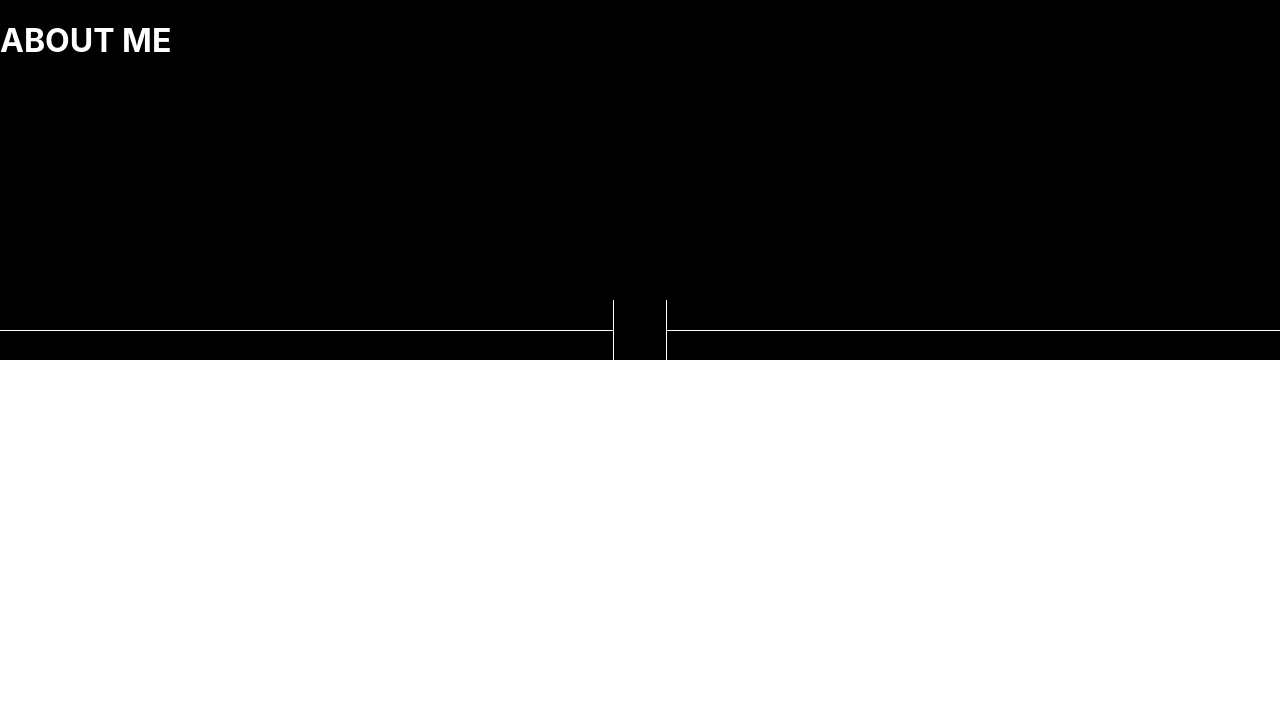
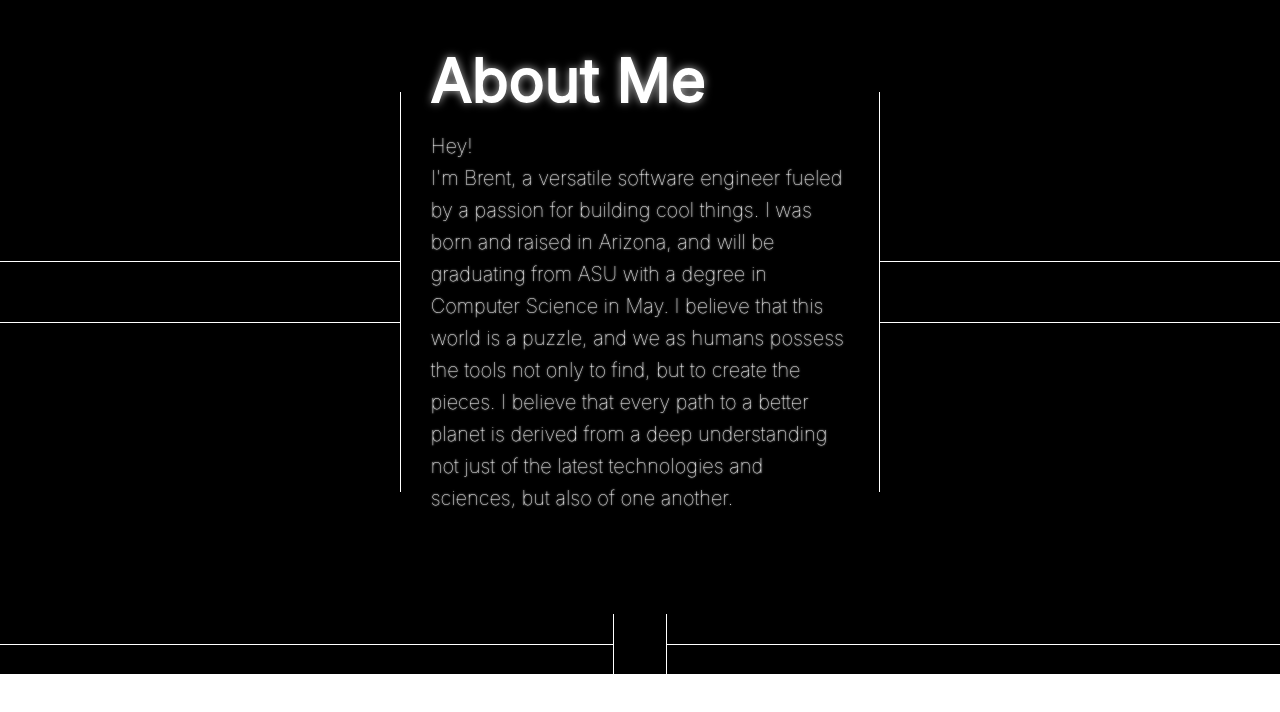
Before and after one commit to Brent152/PersonalWebsite, a Next.js app in the folder personal-website/: page /components/Sections/IntroSection in a window 1280 px wide. Shown: the top 712 px of the page. Built offline with nearby package versions, Linux system fonts and the light colour scheme.

Commit message:
Added About Me

```diff
--- a/personal-website/pages/components/Sections/IntroSection.tsx
+++ b/personal-website/pages/components/Sections/IntroSection.tsx
@@ -1,4 +1,6 @@
 import { forwardRef, MutableRefObject } from 'react'
+import BlinkInElement from '../BlinkInElement'
+import Line from '../Line'
 import SegmentBreak from '../SegmentBreak'
 
 
@@ -6,8 +8,45 @@ const IntroSection = forwardRef((props, ref: any) => {
 
     return (
         <>
-            <div className='section'>
-                <h1 ref={ref} style={{ color: 'white' }}>ABOUT ME</h1>
+            <div ref={ref} className='section'>
+                <div
+                    className={` `}
+                    style={{
+                        display: 'flex',
+                        alignSelf: 'center',
+                        alignItems: 'center',
+                        marginBottom: 80,
+                        marginTop: 50
+                    }}
+                >
+                    <div style={{ display: 'flex', flexDirection: 'column', alignItems: 'flex-end' }}>
+                        <Line style={{ height: 1, marginBlock: 30 }} shownWidth={400} hiddenWidth={0} />
+                        <Line style={{ height: 1, marginBlock: 30 }} shownWidth={400} hiddenWidth={0} />
+                    </div>
+
+                    <Line style={{ marginRight: 30 }} shownHeight={400} />
+
+                    <div style={{ display: 'flex', flexDirection: 'column' }}>
+                        <BlinkInElement className='headerText mb15' speed={.8} >About Me</BlinkInElement>
+                        <BlinkInElement className='paragraphText'>
+                            <p style={{ maxWidth: 600, lineHeight: '2rem' }}>
+                                Hey!
+                                <br />
+                                I'm Brent, a versatile software engineer fueled by a passion for building cool things.
+                                I was born and raised in Arizona, and will be graduating from ASU with a degree in Computer Science in May.
+                                I believe that this world is a puzzle, and we as humans possess the tools not only to find, but
+                                to create the pieces. I believe that every path to a better planet is derived from a deep
+                                understanding not just of the latest technologies and sciences, but also of one another.
+                            </p>
+                        </BlinkInElement>
+                    </div>
+                    <Line style={{ marginLeft: 30 }} shownHeight={400} />
+
+                    <div style={{ display: 'flex', flexDirection: 'column', alignItems: 'flex-start' }}>
+                        <Line style={{ height: 1, marginBlock: 30 }} shownWidth={400} hiddenWidth={0} />
+                        <Line style={{ height: 1, marginBlock: 30 }} shownWidth={400} hiddenWidth={0} />
+                    </div>
+                </div>
             </div >
             <SegmentBreak />
         </>
--- a/personal-website/pages/index.tsx
+++ b/personal-website/pages/index.tsx
@@ -42,7 +42,7 @@ export default function Home() {
 
   function handleXDisplayCollectionClick(collection: string) {
     if (collection.split(':')[0] !== 'Random') {
-      sectionRefs.current[collection].scrollIntoView({ behavior: 'smooth', block: 'start' })
+      sectionRefs.current[collection].scrollIntoView({ behavior: 'smooth', block: 'center' })
     }
   }
 }
--- a/personal-website/styles/XDisplay.module.css
+++ b/personal-website/styles/XDisplay.module.css
@@ -9,7 +9,7 @@
 .displayRow {
     display: flex;
     justify-content: center;
-    margin-block: 20px;
+    margin-bottom: 20px;
 }
 
 .displayItem {
@@ -21,7 +21,7 @@
     line-height: 1em;
     color: rgb(0, 0, 0);
     -webkit-text-stroke-width: 2px;
-    -webkit-text-stroke-color: rgb(12, 12, 12);
+    -webkit-text-stroke-color: rgb(22, 22, 22);
     cursor: default;
     user-select: none;
 
@@ -57,7 +57,7 @@
     -webkit-text-stroke-width: 2px;
     -webkit-text-stroke-color: rgb(255, 255, 255);
     text-shadow: 0px 0px 10px rgb(255, 255, 255);
-    cursor: default;
+    cursor: pointer;
     user-select: none;
 
     transform: translate3d(0px, 0%, 0px) scale3d(1, 1, 1) rotateX(360deg) rotateY(0deg) rotateZ(0deg) skew(0deg);
--- a/personal-website/styles/globals.css
+++ b/personal-website/styles/globals.css
@@ -23,9 +23,9 @@ a {
   flex-direction: column;
 }
 
-.lightUpText {
+.headerText {
   transition: color 1.5s, text-shadow 1.5s, -webkit-text-stroke-color 1.5s;
-  font-size: 80px;
+  font-size: 60px;
   line-height: 1em;
   color: rgb(255, 255, 255);
   -webkit-text-stroke-width: 2px;
@@ -33,6 +33,19 @@ a {
   text-shadow: 0px 0px 10px rgb(255, 255, 255);
   cursor: default;
   user-select: none;
+}
+
+.paragraphText {
+  transition: color 1.5s, text-shadow 1.5s, -webkit-text-stroke-color 1.5s;
+  font-size: 20px;
+  line-height: 1em;
+  color: rgb(255, 255, 255);
+  font-weight: 100;
+  text-shadow: 0px 0px 2px rgb(255, 255, 255);
+}
+
+.mb30 {
+  margin-bottom: 30px;
 }
 
 .nameText {
```
Also changed, not shown: personal-website/pages/components/CenterContainer.tsx (added, +22 -0 lines), personal-website/pages/components/Sections/LandingSection.tsx (+5 -5 lines).
